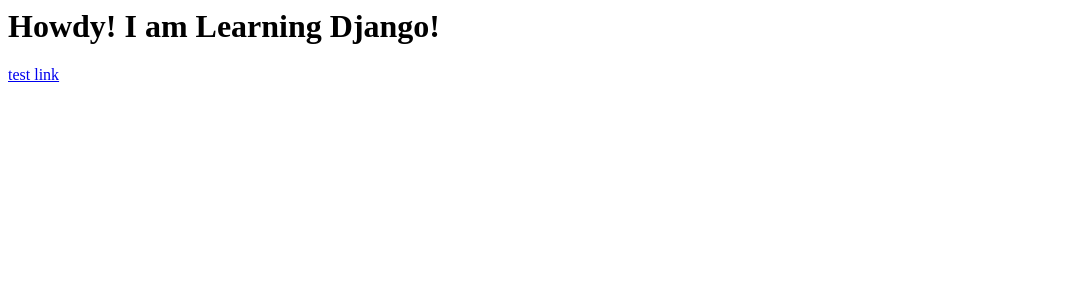
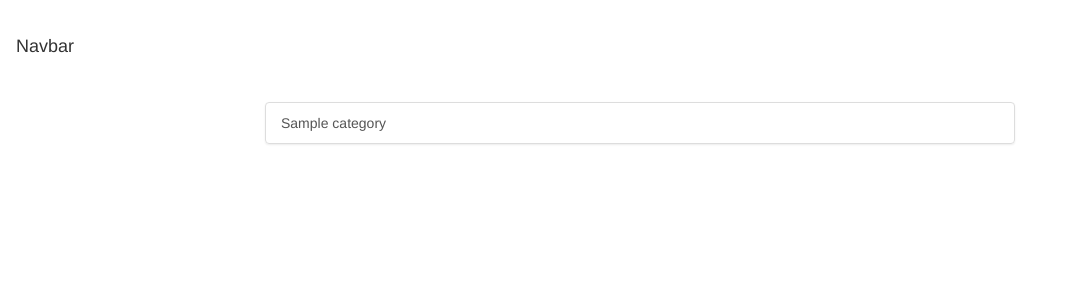
Before and after one commit to c0nnieyu/H2H, a Django app: page / in a window 1280 px wide. Shown: the top 300 px of the page, without its empty margins (0-1070 px from the left). Run offline with Django 3.2, Linux system fonts and the light colour scheme; tables that the repository leaves empty hold one stand-in row (values such as "Sample post"); some libraries are stand-ins or nearby versions.

Commit message:
Send categories to index view

```diff
--- a/backend/ohgeez/admin.py
+++ b/backend/ohgeez/admin.py
@@ -2,7 +2,7 @@ from django.contrib import admin
 
 # Register your models here.
 from .models import Category
-from .models import Geez
+from .models import Item
 
 admin.site.register(Category)
-admin.site.register(Geez)
+admin.site.register(Item)
--- a/backend/ohgeez/models.py
+++ b/backend/ohgeez/models.py
@@ -1,6 +1,7 @@
 from django.db import models
 from django.core.validators import RegexValidator
 from django.utils.translation import ugettext_lazy as _
+from datetime import datetime
 
 
 class Category(models.Model):
@@ -10,21 +11,21 @@ class Category(models.Model):
     def __str__(self):
         return "%s" % (self.name)
 
-class Geez(models.Model):
+class Item(models.Model):
 
     # Fields
     # name of new location
-    name = models.TextField()
+    name = models.CharField(_("Name"), max_length=128)
 
     # Address fields
     address = models.CharField(_("Address"), max_length=128)
-    city = models.CharField(_("Address 2"), max_length=128, blank=True)
+    city = models.CharField(_("City"), max_length=30)
     state = models.CharField(_("State"), max_length=2)
     zip_code = models.CharField(_("Zip Code"), max_length=5)
 
     #Location Fields
-    #~ longitude = models.FloatField(editable=False)
-    #~ latitude = models.FloatField(editable=False)
+    longitude = models.FloatField(editable=False, default=0.0)
+    latitude = models.FloatField(editable=False, default=0.0)
 
     #Phone fields
     phone_regex = RegexValidator(regex=r'^\+?1?\d{9,15}$', message="Phone number must be entered in the format: '+999999999'.")
@@ -37,21 +38,19 @@ class Geez(models.Model):
     category = models.ForeignKey('Category', on_delete=models.CASCADE)
 
     # bookkeeping
-    #~ created = models.DateField(editable=False)
-    #~ updated = models.DateTimeField(editable=False)
+    created_at = models.DateTimeField(editable=False, auto_now_add=True)
+    updated_at = models.DateTimeField(editable=False, auto_now=True)
 
-    def addGps(self):
-        geolocator = Nominatim(user_agent="ohgeez")
-        location = geolocator.geocode("%s %s, %s %s" % (self.address, self.city, self.state, self.zip_code))
-        self.longitude = location.longitude
-        self.latitude = location.latitude
-
-    #~ def save(self):
-        #~ if not self.id:
-            #~ self.created = datetime.date.today()
-            #~ addGps(self)
-        #~ self.updated = datetime.datetime.today()
-        #~ super(Geez, self).save()
+    # def __addGps():
+    #     geolocator = Nominatim(user_agent="ohgeez")
+    #     location = geolocator.geocode("%s %s, %s %s" % (self.address, self.city, self.state, self.zip_code))
+    #     self.longitude = location.longitude
+    #     self.latitude = location.latitude
+    #
+    # def save(self):
+    #     if not self.id:
+    #         self.__addGps()
+    #     super(Item, self).save()
 
     def __str__(self):
         return "%s" % (self.name)
--- /dev/null
+++ b/backend/ohgeez/templates/base.html
@@ -0,0 +1,18 @@
+{% load static %}
+<html lang="en" dir="ltr">
+  <head>
+    <meta charset="utf-8">
+    <title>OGeez</title>
+    <link rel="stylesheet" href="//maxcdn.bootstrapcdn.com/bootstrap/3.2.0/css/bootstrap.min.css">
+    <link rel="stylesheet" href="//maxcdn.bootstrapcdn.com/bootstrap/3.2.0/css/bootstrap-theme.min.css">
+    <link rel="stylesheet" href="{% static 'css/styles.css' %}">
+  </head>
+  <body>
+      <nav class="navbar navbar-light bg-light">
+        <span class="navbar-brand mb-0 h1">Navbar</span>
+      </nav>
+      <div class="content container">
+        {% block content %}{% endblock content %}
+      </div>
+  </body>
+</html>
--- a/backend/ohgeez/templates/index.html
+++ b/backend/ohgeez/templates/index.html
@@ -1,10 +1,18 @@
-<html>
-    <head>
-        <meta charset="utf-8">
-        <title>Howdy!</title>
-    </head>
-    <body>
-        <h1>Howdy! I am Learning Django!</h1>
-        <a href="/test">test link</a>
-    </body>
-</html>
+{% extends 'base.html' %}
+
+{% block content %}
+<div class="row">
+  <div class="col-lg-2"></div>
+  <div class="col-lg-8">
+    <div class="list-group col-log">
+      {% for category in categories %}
+      <a href="#" class="list-group-item list-group-item-action">
+        {{ category.name }}
+      </a>
+      {% endfor %}
+    </div>
+  </div>
+  <div class="col-lg-2"></div>
+</div>
+
+{% endblock content %}
--- a/backend/ohgeez/views.py
+++ b/backend/ohgeez/views.py
@@ -2,12 +2,13 @@ from django.shortcuts import render
 from django.http import HttpResponse
 from django.views.generic import TemplateView
 
-#def index(request):
-#  return HttpResponse("Hello, world")
+from .models import Category
 
 class HomePageView(TemplateView):
-  def get(self, request, **kwargs):
-    return render(request, 'index.html', context=None)
+    def get(self, request, **kwargs):
+        categories = Category.objects.order_by('name')
+        context = { 'categories': categories }
+        return render(request, 'index.html', context)
 
 class TestPageView(TemplateView):
   def get(self, request, **kwargs):
--- a/backend/requirements.txt
+++ b/backend/requirements.txt
@@ -1,3 +1,5 @@
 Django==2.1.2
 django-contrib-comments==1.9.0
+geographiclib==1.49
+geopy==1.17.0
 pytz==2018.5
```
Also changed, not shown: backend/ohgeez/migrations/0002_auto_20181013_2117.py (added), backend/ohgeez/migrations/0002_auto_20181013_2232.py (deleted), backend/ohgeez/migrations/0003_auto_20181013_2234.py (deleted), backend/ohgeez/migrations/0003_auto_20181013_2312.py (added), backend/ohgeez/migrations/0004_auto_20181013_2322.py (added), backend/ohgeez/migrations/0005_auto_20181013_2327.py (added), backend/ohgeez/static/css/style.css (added).
